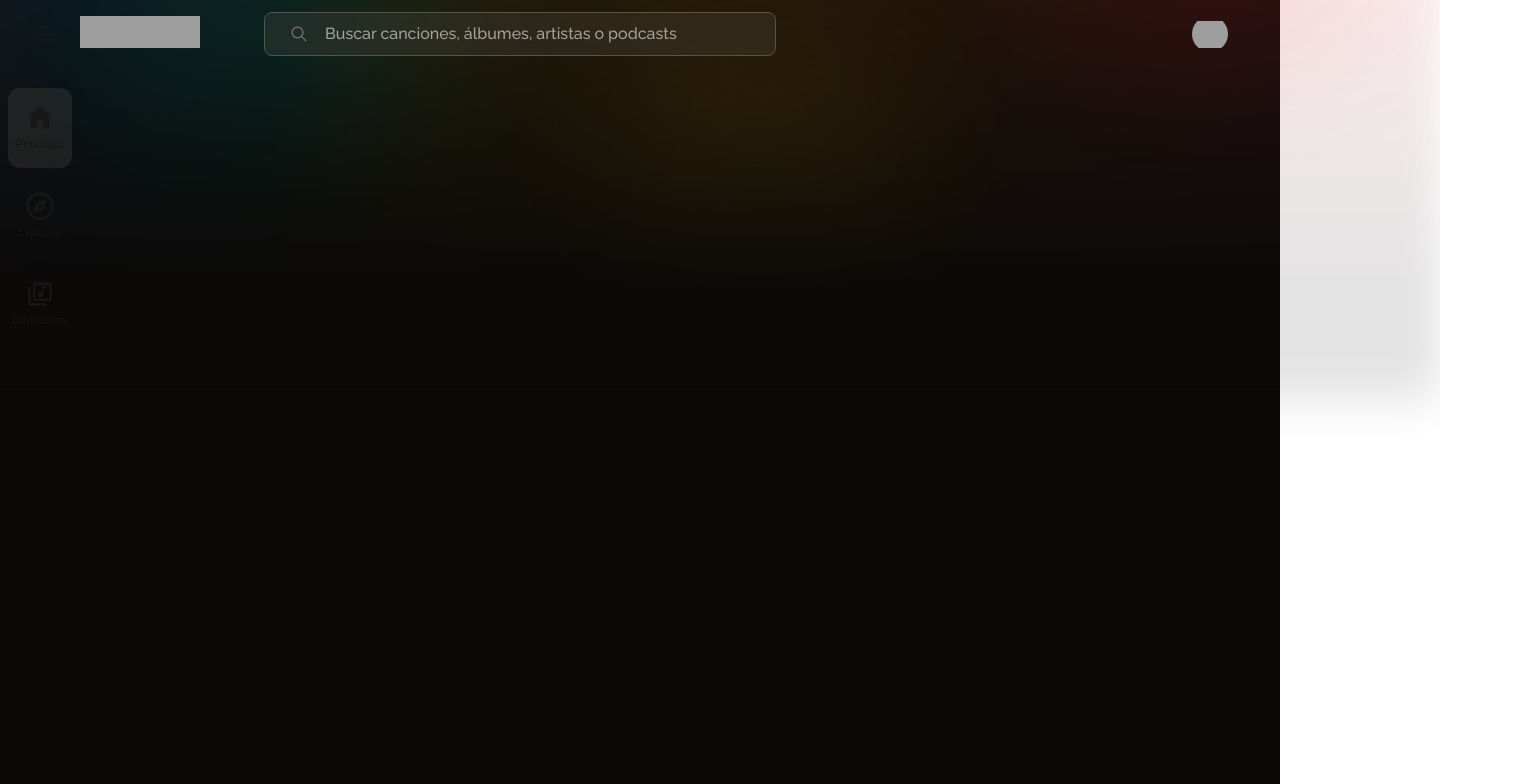
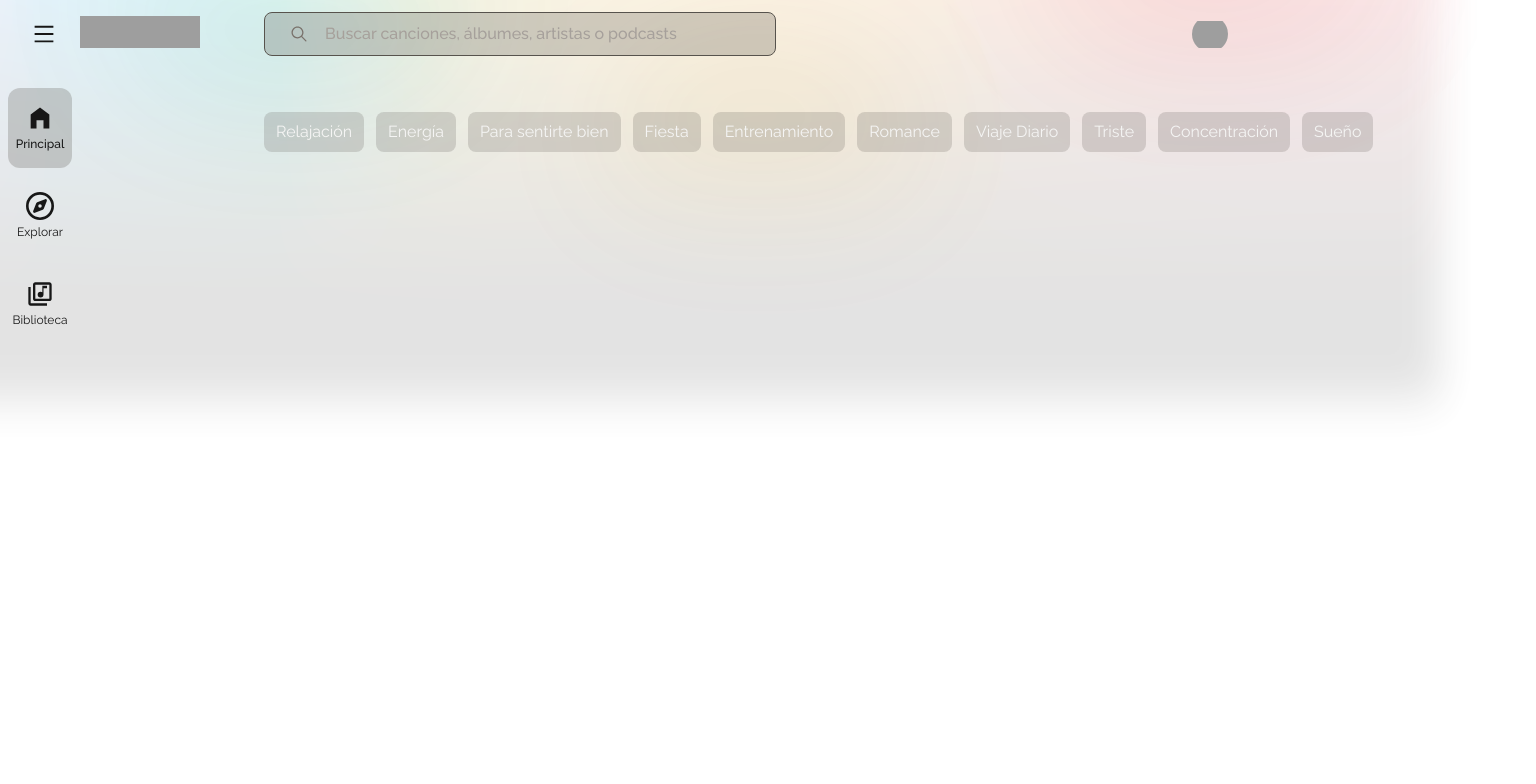
Before and after one commit to JDCodeWork/yt-music-clone, a Next.js app: page / in a window 1280 px wide. Shown: the top 784 px of the page, 1536 px wide, since content can reach past the window. Built offline with nearby package versions, Linux system fonts and the light colour scheme; grey boxes are pictures that could not be loaded.

Commit message:
feat: :sparkles: Implement TopicList and TopicItem components; enhance Home layout with Container

```diff
--- a/src/app/page.tsx
+++ b/src/app/page.tsx
@@ -1,10 +1,13 @@
-import { BackgroundDecoration } from "@/features/home/components/BackgroundDecoration";
+import { BackgroundDecoration, TopicList } from "@/features/home/components";
+import { Container } from "@/shared/components";
 
 export default function Home() {
   return (
-    <main className="bg-stone-950 h-full w-screen ">
+    <>
       <BackgroundDecoration />
-      <div className="h-[2024px]"></div>
-    </main>
+      <Container>
+        <TopicList />
+      </Container>
+    </>
   );
 }
--- a/src/features/home/components/BackgroundDecoration.tsx
+++ b/src/features/home/components/BackgroundDecoration.tsx
@@ -1,6 +1,6 @@
 export const BackgroundDecoration = () => {
   return (
-    <div id="background-decoration" className="absolute inset-x-0 h-80 opacity-75 z-0">
+    <div id="background-decoration" className="absolute inset-x-0 h-80 opacity-75 -z-50">
       <div className="absolute inset-0  scale-x-125 scale-y-150 bg-linear-to-r/oklch from-blue-400 from-10% via-yellow-400 via-40% to-red-400 to-90% blur-lg opacity-15">
         <div className="absolute inset-0 bg-gradient-to-t from-stone-950 from-25% to-transparent"></div>
       </div>
--- /dev/null
+++ b/src/features/home/components/index.ts
@@ -0,0 +1,2 @@
+export * from './BackgroundDecoration'
+export * from './topic-list/TopicList'
--- /dev/null
+++ b/src/features/home/components/topic-list/TopicItem.tsx
@@ -0,0 +1,12 @@
+interface Props {
+  label: string
+  onSelect: (label: string) => void
+  isSelected?: boolean
+}
+export const TopicItem = ({ label, onSelect, isSelected }: Props) => {
+  return (
+    <button className={`px-3 py-2 rounded-lg cursor-pointer ${isSelected ? "bg-stone-100 text-stone-900 font-medium" : "bg-stone-600/20 text-stone-100 hover:bg-stone-400/20"}`} onClick={() => onSelect(label)}>
+      {label}
+    </button>
+  )
+}
--- /dev/null
+++ b/src/features/home/components/topic-list/TopicList.tsx
@@ -0,0 +1,19 @@
+"use client";
+
+import { TOPICS_TAGS } from "@/shared/data/search.data"
+import { useState } from "react";
+import { TopicItem } from "./TopicItem";
+
+export const TopicList = () => {
+  const topics = TOPICS_TAGS
+
+  const [selectedTag, setSelectedTag] = useState<string | null>(null)
+
+  return (
+    <div className="flex gap-3 py-4">
+      {topics.map((topic) => (
+        <TopicItem label={topic} isSelected={selectedTag === topic} key={topic} onSelect={setSelectedTag} />
+      ))}
+    </div>
+  )
+}
--- /dev/null
+++ b/src/shared/components/Container.tsx
@@ -0,0 +1,14 @@
+"use client";
+
+import clsx from "clsx";
+import { useUiStore } from "../stores";
+
+export const Container = ({ children }: React.PropsWithChildren) => {
+  const isOpenNav = useUiStore(s => s.isOpenSideMenu)
+
+  return (
+    <main className={clsx("h-full w-screen pt-24", isOpenNav ? "ml-90 pl-4" : "ml-64 pl-2")}>
+      {children}
+    </main>
+  )
+}
--- a/src/shared/components/index.ts
+++ b/src/shared/components/index.ts
@@ -1,5 +1,6 @@
 export * from './sidebar/Sidebar'
 export * from './navbar/Navbar'
+export * from './Container'
 
 export * from './DemoAlert'
 
--- a/src/shared/data/search.data.ts
+++ b/src/shared/data/search.data.ts
@@ -330,3 +330,16 @@ export const SEARCH_PLAY: SearchPlayItem[] = [
     views: "442 M reproducciones"
   }
 ].map(val => ({ ...val, type: "playable" }))
+
+export const TOPICS_TAGS = [
+  "Relajación",
+  "Energía",
+  "Para sentirte bien",
+  "Fiesta",
+  "Entrenamiento",
+  "Romance",
+  "Viaje Diario",
+  "Triste",
+  "Concentración",
+  "Sueño"
+]
```
